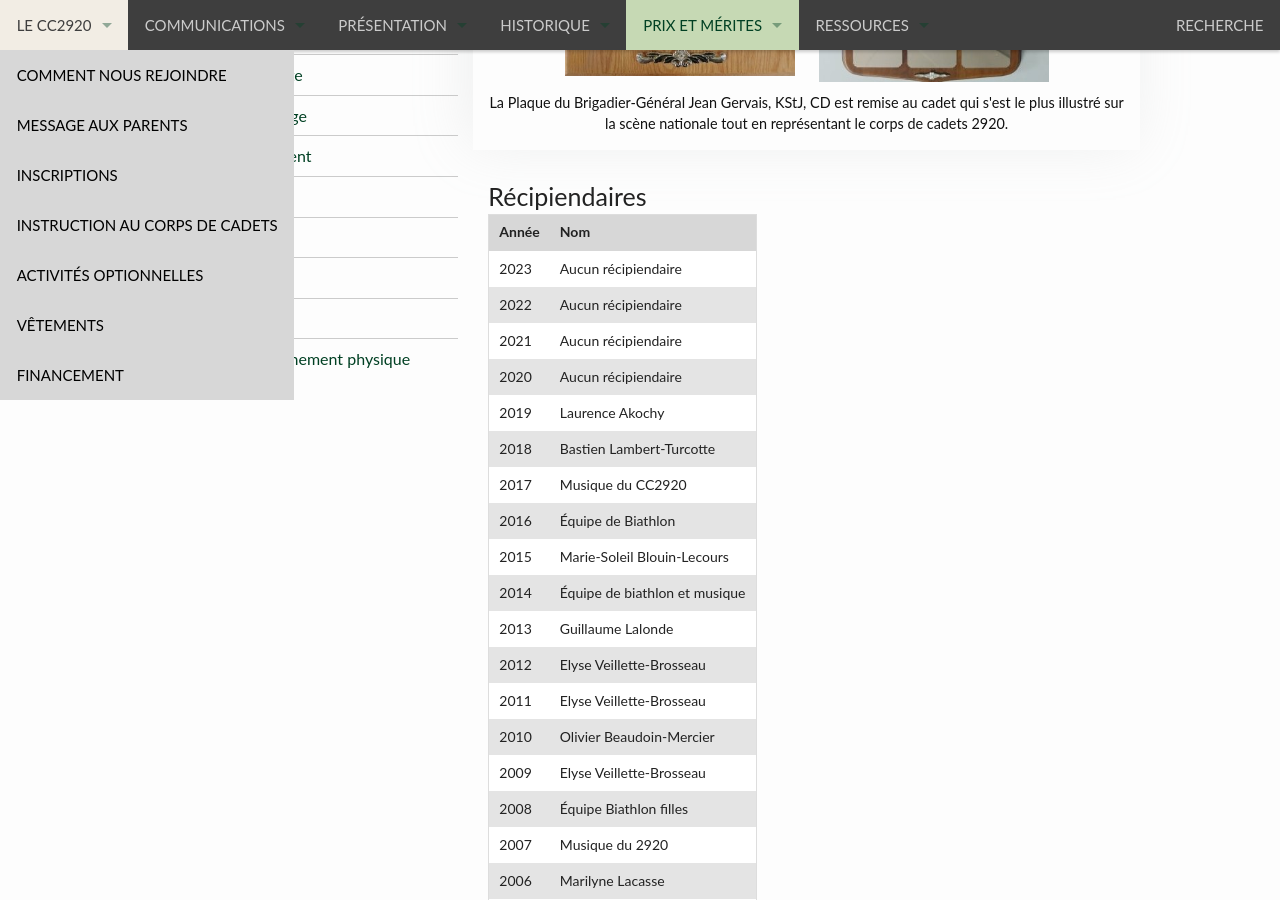
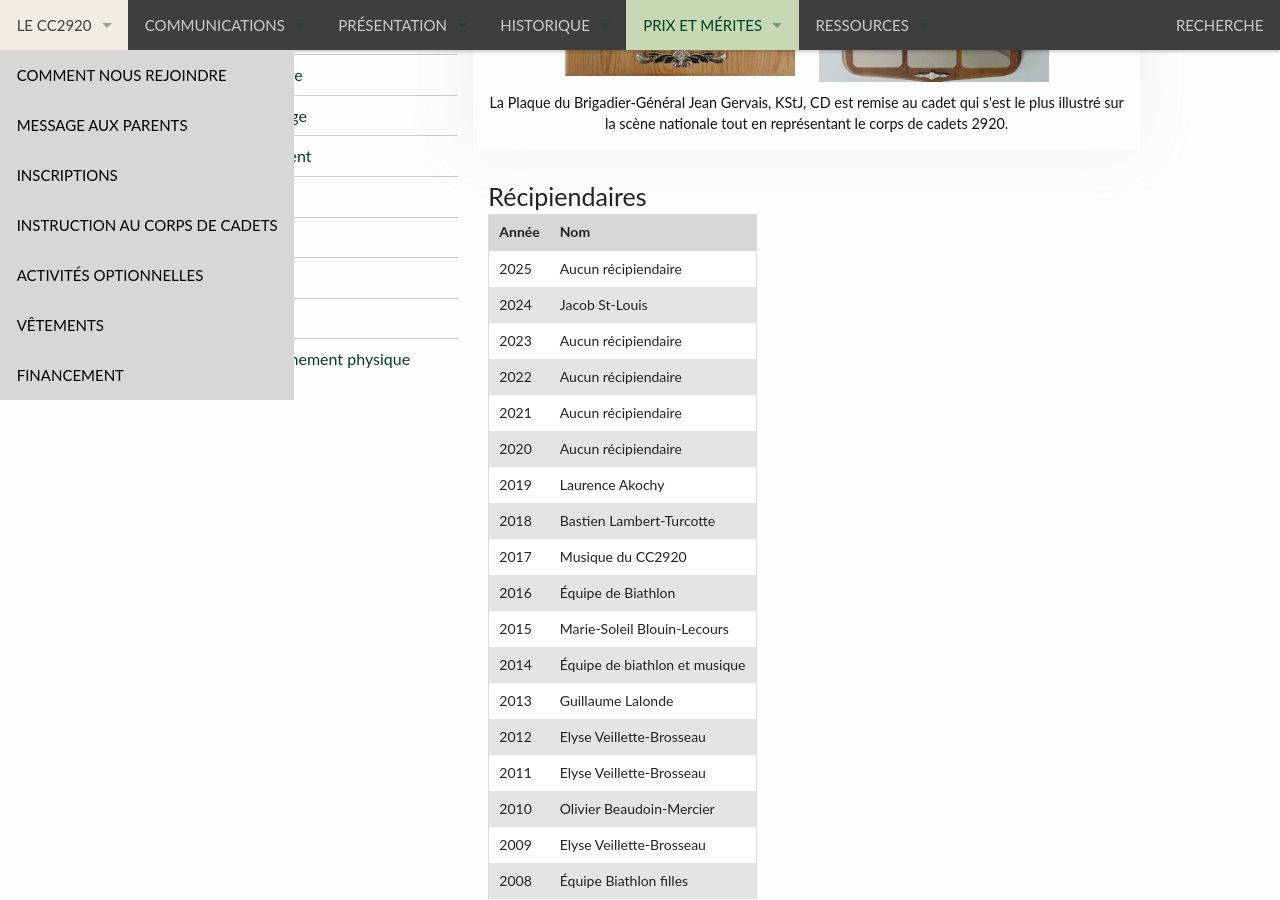
Before and after one commit to CC2920/web, a Jekyll site: the page built from _prix/plaques-trophees/bgen-jean-gervais.md, in a window 1280 px wide and 900 px high, scrolled down 725 px. Built offline with Jekyll 4.4.1, drawn with Linux system fonts in a browser that asks for light colours.

Commit message:
Update bgen-jean-gervais.md

```diff
--- a/_prix/plaques-trophees/bgen-jean-gervais.md
+++ b/_prix/plaques-trophees/bgen-jean-gervais.md
@@ -17,6 +17,8 @@ prix:
 
 | Année | Nom |
 | --- | --- |
+| 2025 | Aucun récipiendaire |
+| 2024 | Jacob	St-Louis |
 | 2023 | Aucun récipiendaire |
 | 2022 | Aucun récipiendaire |
 | 2021 | Aucun récipiendaire |
```
